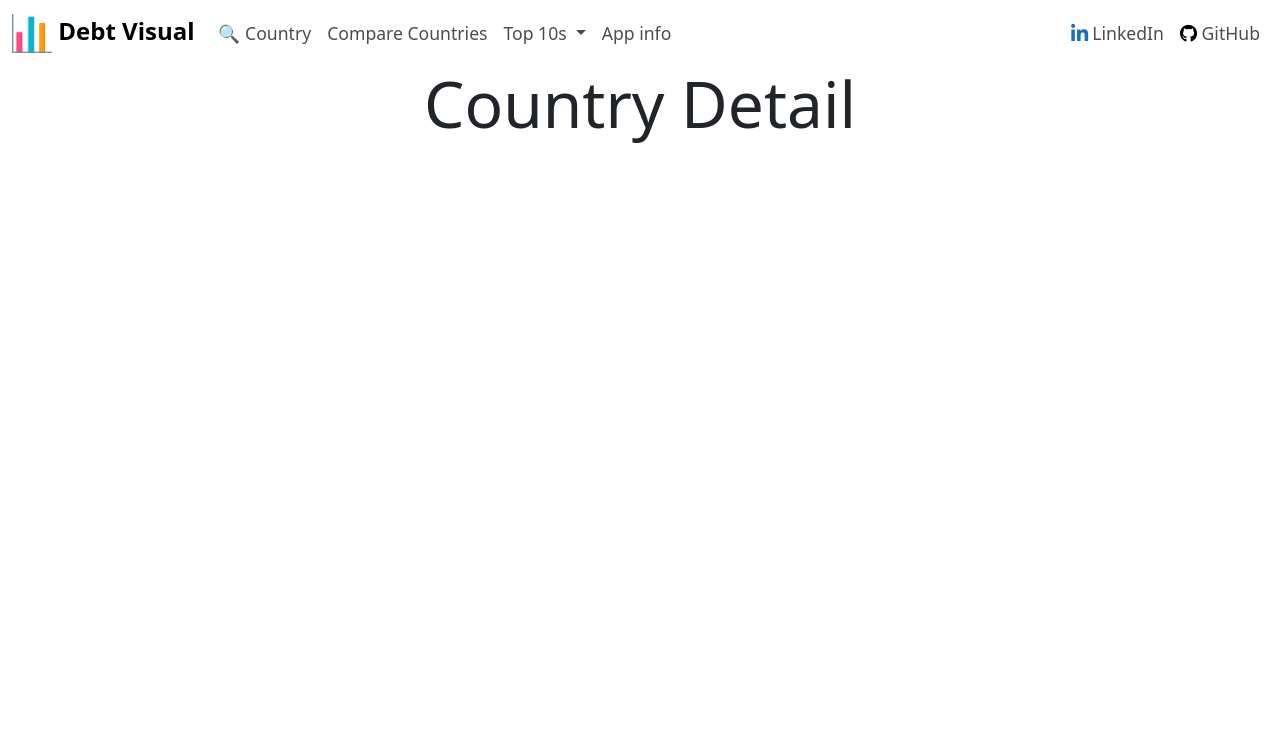
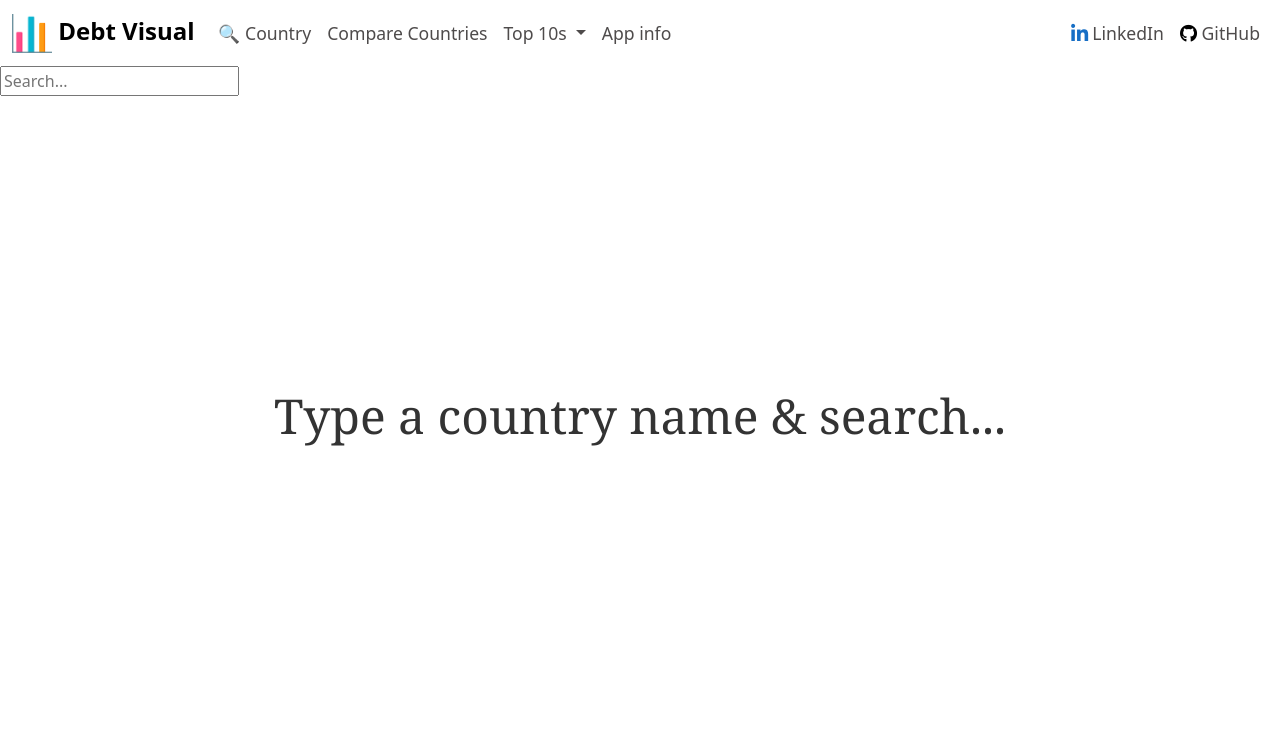
Before and after one commit to ronardcaktus/debt-visual, a Django app: page / in a window 1280 px wide. Shown: the top 735 px of the page. Run offline with Django 3.2, Linux system fonts and the light colour scheme; data that the repository does not hold is empty; some libraries are stand-ins or nearby versions.

Commit message:
Basic search functionality working

```diff
--- a/apps/countries/templates/base.html
+++ b/apps/countries/templates/base.html
@@ -30,7 +30,7 @@
     <!-- Navbar -->
     <nav class="navbar navbar-expand-lg navbar-light d-lg-block">
         <div class="container-fluid">
-            <a class="navbar-brand nav-link" href="{% url 'country_detail' %}">
+            <a class="navbar-brand nav-link" href="{% url 'country_details' %}">
                 <img src="/static/imgs/logo-chart.png" alt="Debt Visual Logo" style="width: 2.5rem;">
                 <strong>Debt Visual</strong>
             </a>
--- a/apps/countries/templates/country/country_detail.html
+++ b/apps/countries/templates/country/country_detail.html
@@ -62,7 +62,7 @@
                         });
                     </script>
 
-                    <p class="lead text-center fs-6"> {{ country.name }}'s GDP %
+                    <p class="lead text-center fs-6 pt-4"> {{ country.name }}'s GDP %
                         of {{ country.region_formatted}}n region.</p>
 
                 </div>
--- /dev/null
+++ b/apps/countries/templates/country/index.html
@@ -0,0 +1,42 @@
+{% extends "base.html" %}
+
+{% block title %} Home {% endblock title %}
+
+{% block content %}
+
+<form action="{% url 'country_details' %}" method="get">
+    <input name="q" type="text" placeholder="Search...">
+</form>
+
+<div class="welcome-msg-body">
+    <div class="welcome-msg-message" id="message">
+        Type a country name & search...
+    </div>
+</div>
+
+
+
+<script>
+    function showMessage(element, text) {
+        const words = text.split(' ');
+        let i = 0;
+
+        function displayWord() {
+            if (i < words.length) {
+                element.innerHTML += ' ' + words[i];
+                i++;
+                setTimeout(displayWord, 300);
+            } else {
+                element.style.opacity = '1';
+                element.style.transform = 'translateY(0)';
+            }
+        }
+
+        displayWord();
+    }
+
+    const messageElement = document.getElementById('message');
+    showMessage(messageElement, '');
+</script>
+
+{% endblock content %}
--- a/apps/countries/urls.py
+++ b/apps/countries/urls.py
@@ -3,5 +3,6 @@ from django.urls import path
 from . import views
 
 urlpatterns = [
-    path("", views.country_detail, name="country_detail"),
+    path("", views.index, name="home"),
+    path("country-detail", views.country_detail, name="country_details"),
 ]
--- a/apps/countries/views.py
+++ b/apps/countries/views.py
@@ -1,10 +1,18 @@
+from django.db.models import Q
 from django.shortcuts import render
 
 from apps.countries.models import Country
 
 
+def index(request):
+    return render(request, "country/index.html")
+
+
 def country_detail(request):
-    countries = Country.objects.filter(id="1")
+    query = request.GET.get("q")
+    if not query:
+        countries = ""
+    countries = Country.objects.filter(Q(name__icontains=query))
     context = {
         "countries": countries,
     }
--- a/static/css/styles.css
+++ b/static/css/styles.css
@@ -1,3 +1,4 @@
+/* Navbar styles */
 .navbar-brand {
     font-size: 1.5rem;
 }
@@ -18,3 +19,25 @@
 .fa-github {
     color: rgb(0, 0, 0)
 }
+
+/* End navbar styles */
+
+/* Welcome page styles */
+.welcome-msg-body {
+    display: flex;
+    justify-content: center;
+    align-items: center;
+    height: 80vh;
+    font-family: Georgia, serif;
+}
+
+.welcome-msg-message {
+    font-size: 3rem;
+    color: #333;
+    text-align: center;
+    opacity: 0;
+    transform: translateY(-20px);
+    transition: opacity 1s ease, transform 1s ease;
+}
+
+/* End welcome page styles */
```
Also changed, not shown: 1 other file.
